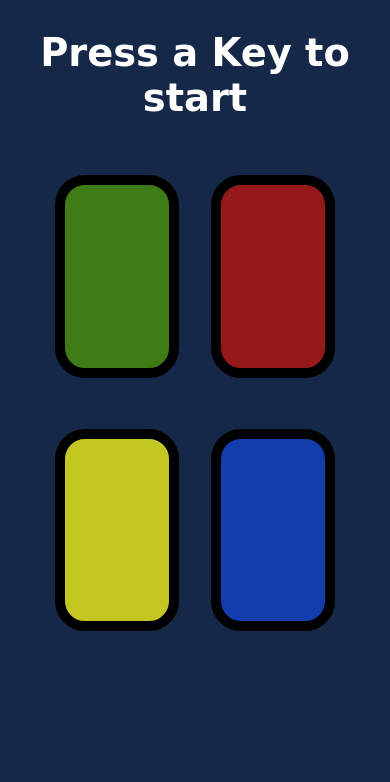
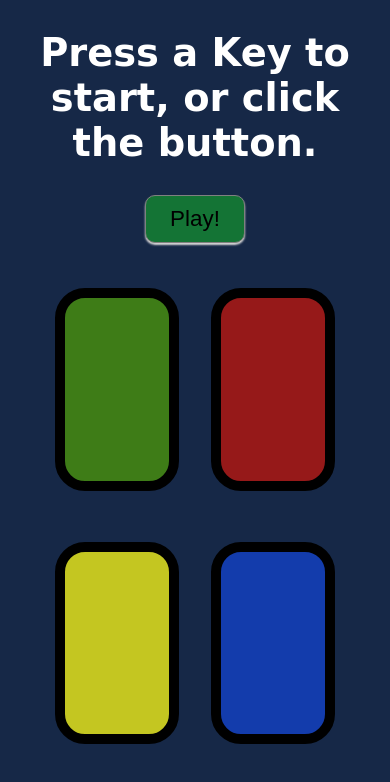
Before and after one commit to NorbertVarga/Simon-Game, a plain HTML site: page index.html in a window 390 px wide. Drawn offline with nearby package versions, Linux system fonts and the light colour scheme; a web font is replaced by a local one.

Commit message:
start button update for mobile

```diff
--- a/index.html
+++ b/index.html
@@ -12,7 +12,8 @@
 </head>
 
 <body>
-    <h1 id="main-header">Press a Key to start</h1>
+    <h1 id="main-header">Press a Key to start, or click the button.</h1>
+    <button id="start-btn">Play!</button>
     <div id="main-container">
         <div type="button" id="green" class="game-button">
 
--- a/main.js
+++ b/main.js
@@ -6,6 +6,13 @@ let started = false;
 let level = 0;
 
 $(document).keypress(function() {
+    if (!started) {
+        $("#main-header").text("Level " + level);
+        nextSequence();
+        started = true;
+    }
+});
+$("#start-btn").click(function() {
     if (!started) {
         $("#main-header").text("Level " + level);
         nextSequence();
--- a/style.css
+++ b/style.css
@@ -10,8 +10,19 @@ body {
 span {
     color: #147435;
 }
+#start-btn {
+    width: 100px;
+    display: block;
+    font-size: 1.4rem;
+    margin: 10px auto;
+    border-radius: 10px;
+    background-color: #147435;
+    border: 1px solid grey;
+    box-shadow: 0 2px 2px #d6d6d6;
+    padding: 10px;
+}
 #main-header {
-    margin: 50px;
+    margin: 10px;
     font-family: 'Rampart One', cursive;
     font-size: 5rem;
     color: white;
```
